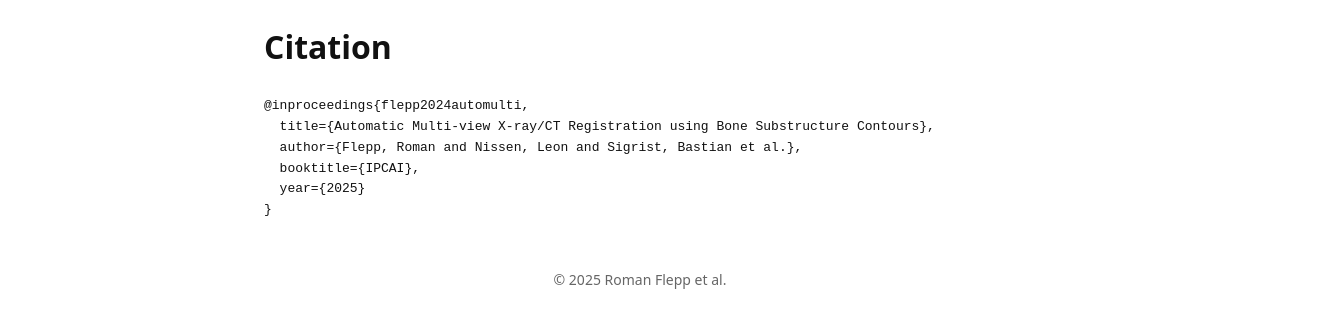
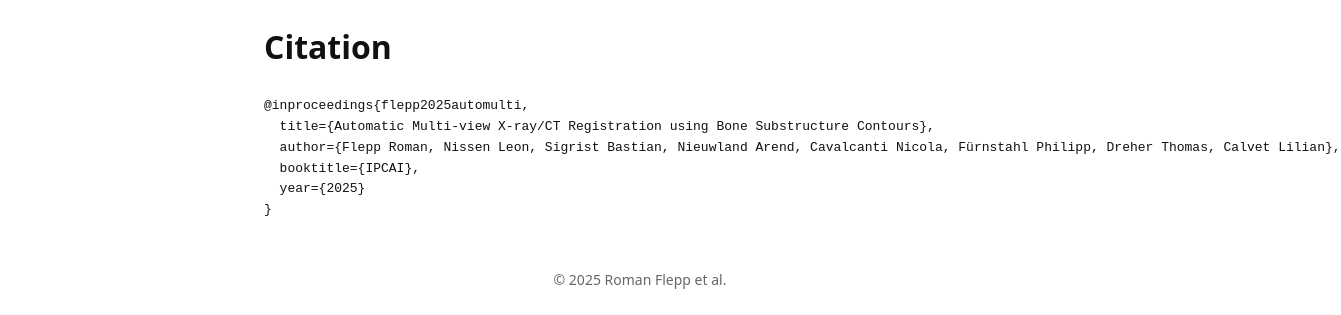
Before and after one commit to rflepp/BoneSubstructureContours2D3DRegistration, a plain HTML site: page index.html in a window 1280 px wide. Shown: the part 803-1118 px from the top of the page, 1341 px wide, since content can reach past the window. Drawn offline with Linux system fonts and the light colour scheme.

Commit message:
updating

```diff
--- a/index.html
+++ b/index.html
@@ -123,9 +123,9 @@
 
   <section id="citation" class="container">
     <h2>Citation</h2>
-    <pre>@inproceedings{flepp2024automulti,
+    <pre>@inproceedings{flepp2025automulti,
   title={Automatic Multi-view X‑ray/CT Registration using Bone Substructure Contours},
-  author={Flepp, Roman and Nissen, Leon and Sigrist, Bastian et al.},
+  author={Flepp Roman, Nissen Leon, Sigrist Bastian, Nieuwland Arend, Cavalcanti Nicola, Fürnstahl Philipp, Dreher Thomas, Calvet Lilian},
   booktitle={IPCAI},
   year={2025}
 }</pre>
```
